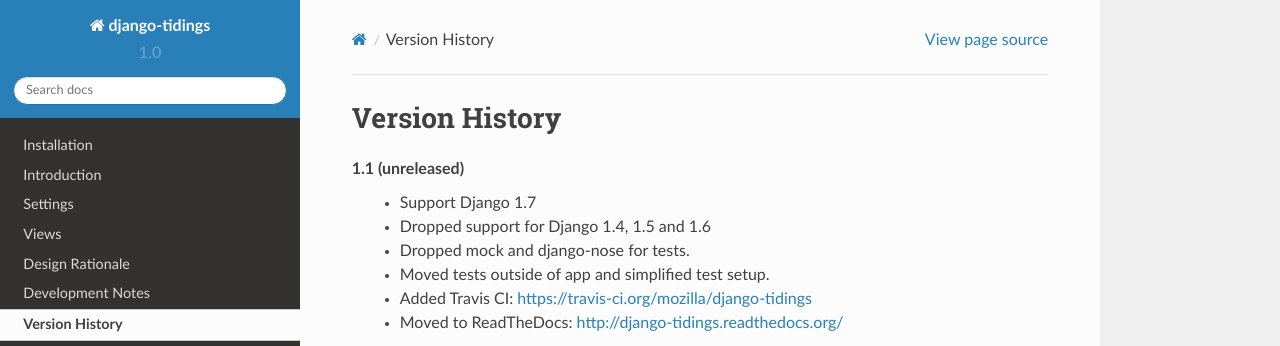
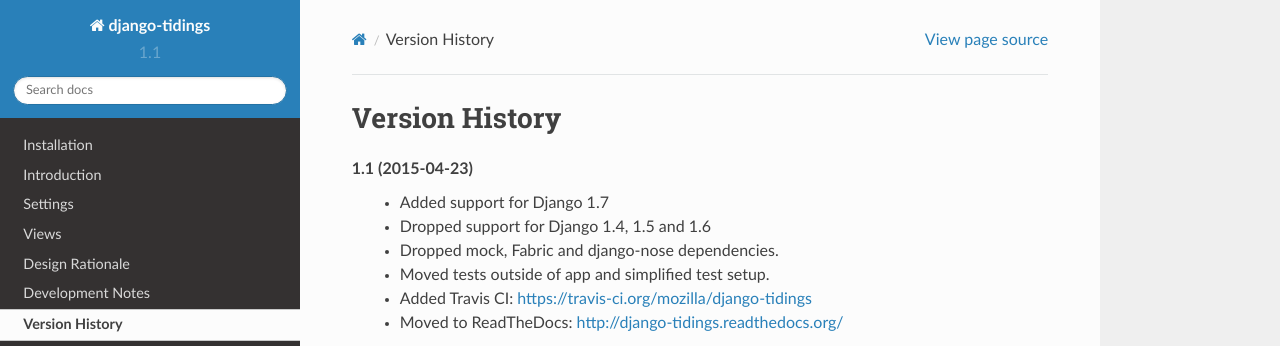
Before and after one commit to mozilla/django-tidings, a Sphinx documentation site: the page built from docs/changes.rst, in a window 1280 px wide and 1307 px high. Shown: the top 346 px of the window. Built offline with Sphinx 7.4.7 and the Read the Docs theme 2.0.0, drawn with Linux system fonts in a browser that asks for light colours.

Commit message:
Updated changelog and version.

```diff
--- a/docs/changes.rst
+++ b/docs/changes.rst
@@ -1,10 +1,10 @@
 Version History
 ===============
 
-1.1 (unreleased)
-  * Support Django 1.7
+1.1 (2015-04-23)
+  * Added support for Django 1.7
   * Dropped support for Django 1.4, 1.5 and 1.6
-  * Dropped mock and django-nose for tests.
+  * Dropped mock, Fabric and django-nose dependencies.
   * Moved tests outside of app and simplified test setup.
   * Added Travis CI: https://travis-ci.org/mozilla/django-tidings
   * Moved to ReadTheDocs: http://django-tidings.readthedocs.org/
--- a/docs/conf.py
+++ b/docs/conf.py
@@ -49,9 +49,9 @@
 # built documents.
 #
 # The short X.Y version.
-version = '1.0'
+version = '1.1'
 # The full version, including alpha/beta/rc tags.
-release = '1.0'
+release = '1.1'
 
 # The language for content autogenerated by Sphinx. Refer to documentation
 # for a list of supported languages.
--- a/setup.py
+++ b/setup.py
@@ -5,7 +5,7 @@
 
 setup(
     name='django-tidings',
-    version='1.0',
+    version='1.1',
     description='Framework for asynchronous email notifications from Django',
     long_description=open('README.rst').read() + \
                      # Hack symbol names out of Sphinx directives:
```
